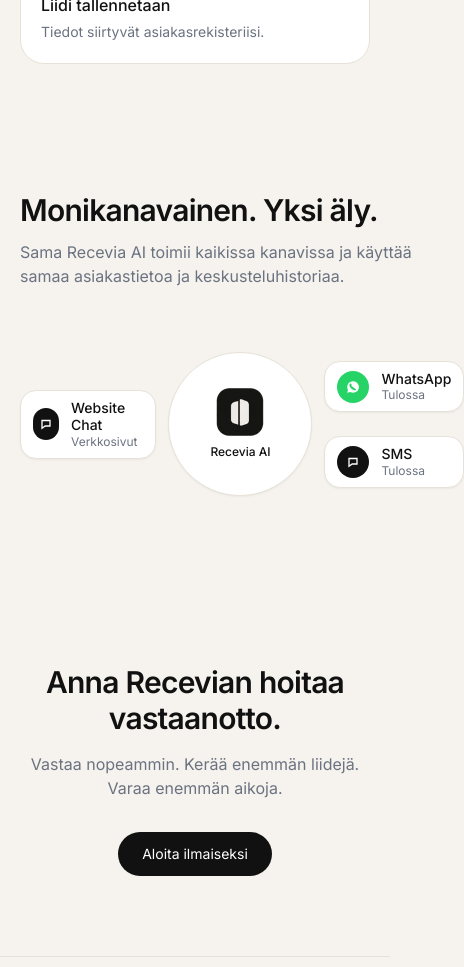
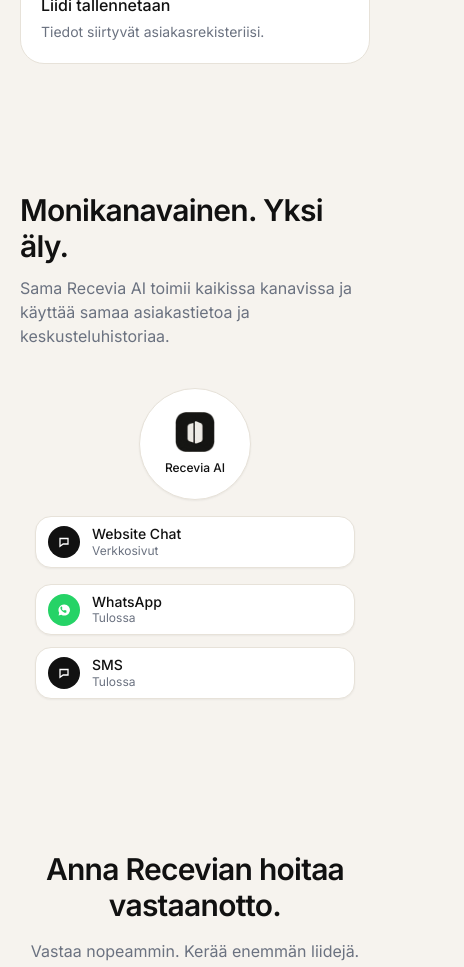
Before and after one commit to miromnb-coder/Recevia, a Next.js app: page / in a window 390 px wide. Shown: the part 4280-5247 px from the top of the page, 464 px wide, since content can reach past the window. Built offline with nearby package versions, Linux system fonts and the light colour scheme.

Commit message:
fix(landing): stack channel diagram on mobile so cards fit

```diff
--- a/app/page.tsx
+++ b/app/page.tsx
@@ -1,4 +1,5 @@
 import Link from "next/link";
+import type { ReactNode } from "react";
 import { Mark } from "@/components/brand";
 
 export default function HomePage() {
@@ -122,8 +123,8 @@
           </div>
         </section>
 
-        <section className="mx-auto max-w-6xl px-5 py-16 md:py-20">
-          <div className="grid items-center gap-10 md:grid-cols-[0.9fr_1.1fr]">
+        <section className="mx-auto max-w-6xl overflow-hidden px-5 py-16 md:py-20">
+          <div className="grid items-center gap-8 md:grid-cols-[0.9fr_1.1fr] md:gap-10">
             <div>
               <h2 className="text-3xl font-semibold tracking-tight">Monikanavainen. Yksi äly.</h2>
               <p className="mt-3 max-w-md text-mute">
@@ -161,7 +162,7 @@
   n: string;
   title: string;
   text: string;
-  children: React.ReactNode;
+  children: ReactNode;
 }) {
   return (
     <div className="rounded-3xl border border-line bg-white p-5">
@@ -232,20 +233,17 @@
 
 function ChannelDiagram() {
   return (
-    <div className="relative mx-auto grid max-w-lg grid-cols-[1fr_auto_1fr] items-center gap-3 py-6">
-      <div className="flex justify-end">
-        <ChannelCard icon="web" title="Website Chat" sub="Verkkosivut" />
-      </div>
-      <div className="relative flex flex-col items-center">
-        <span className="pointer-events-none absolute right-full top-1/2 hidden h-px w-6 bg-line md:block" />
-        <span className="pointer-events-none absolute left-full top-[28%] hidden h-px w-6 bg-line md:block" />
-        <span className="pointer-events-none absolute left-full top-[72%] hidden h-px w-6 bg-line md:block" />
-        <div className="flex h-36 w-36 flex-col items-center justify-center rounded-full border border-line bg-white shadow-sm">
-          <Mark className="h-12 w-12" />
+    <div className="flex w-full flex-col items-center gap-4 py-2 md:grid md:max-w-lg md:grid-cols-[1fr_auto_1fr] md:items-center md:gap-3 md:py-6">
+      <div className="order-1 md:order-2">
+        <div className="flex h-28 w-28 flex-col items-center justify-center rounded-full border border-line bg-white shadow-sm md:h-36 md:w-36">
+          <Mark className="h-10 w-10 md:h-12 md:w-12" />
           <p className="mt-2 text-xs font-medium">Recevia AI</p>
         </div>
       </div>
-      <div className="flex flex-col gap-6">
+      <div className="order-2 w-full max-w-xs md:order-1 md:flex md:justify-end">
+        <ChannelCard icon="web" title="Website Chat" sub="Verkkosivut" />
+      </div>
+      <div className="order-3 flex w-full max-w-xs flex-col gap-3 md:gap-6">
         <ChannelCard icon="wa" title="WhatsApp" sub="Tulossa" />
         <ChannelCard icon="sms" title="SMS" sub="Tulossa" />
       </div>
@@ -263,11 +261,11 @@
   sub: string;
 }) {
   return (
-    <div className="inline-flex items-center gap-3 rounded-2xl border border-line bg-white px-3 py-2 shadow-sm">
-      <span className={`flex h-8 w-8 items-center justify-center rounded-full ${icon === "wa" ? "bg-[#25D366] text-white" : "bg-ink text-white"}`}>
+    <div className="flex w-full items-center gap-3 rounded-2xl border border-line bg-white px-3 py-2 shadow-sm md:w-auto">
+      <span className={`flex h-8 w-8 shrink-0 items-center justify-center rounded-full ${icon === "wa" ? "bg-[#25D366] text-white" : "bg-ink text-white"}`}>
         {icon === "wa" ? <WaGlyph /> : <BubbleGlyph />}
       </span>
-      <div>
+      <div className="min-w-0">
         <p className="text-sm font-medium leading-tight">{title}</p>
         <p className="text-xs text-mute">{sub}</p>
       </div>
@@ -286,7 +284,7 @@
 function WaGlyph() {
   return (
     <svg viewBox="0 0 16 16" className="h-4 w-4" fill="currentColor" aria-hidden>
-      <path d="M8 2.2a5.8 5.8 0 0 0-5 8.7L2.2 13.8l3-0.8A5.8 5.8 0 1 0 8 2.2Zm3.2 8.2c-.14.4-.8.76-1.12.8-.3.05-.66.07-1.07-.07-.25-.08-.57-.2-.98-.4-1.72-.82-2.84-2.7-2.93-2.83-.08-.13-.7-.93-.7-1.77 0-.84.44-1.25.6-1.42.16-.17.35-.21.46-.21h.34c.11 0 .25 0 .38.3.14.32.46 1.12.5 1.2.04.08.07.18 0 .28-.07.11-.1.18-.2.28-.1.1-.2.22-.29.3-.1.08-.2.17-..08.18.15.25.62 1.02 1.33 1.31.83.35 1.13.3 1.3.18.18-.13.4-.4.5-.53.11-.13.22-.11.37-.06.16.04 1 .47 1.17.56.17.08.28.13.32.2.04.08.04.44-.1.84Z" />
+      <path d="M8 2.4a5.6 5.6 0 0 0-4.8 8.4L2.6 13.4l2.7-.7A5.6 5.6 0 1 0 8 2.4Zm2.6 7.7c-.1.3-.7.6-1 .7-.3 0-.6 0-1-.1-.2 0-.5-.2-.9-.4-1.6-.8-2.6-2.5-2.7-2.6-.1-.1-.6-.8-.6-1.6 0-.8.4-1.1.5-1.3.2-.2.3-.2.4-.2h.3c.1 0 .2 0 .4.3l.4 1.1c0 .1 0 .2 0 .3l-.2.2-.3.3c-.1.1-.2.2-.1.3.1.2.6.9 1.2 1.2.8.3 1 .3 1.2.2.2-.1.4-.4.5-.5.1-.1.2-.1.3 0l1.1.5c.2.1.3.1.3.2.1.1 0 .4-.1.8Z" />
     </svg>
   );
 }
@@ -331,17 +329,10 @@
       </svg>
     );
   }
-  if (name === "reply" || name === "save") {
-    return (
-      <svg viewBox="0 0 24 24" className={cls} fill="none" aria-hidden>
-        <circle cx="12" cy="9" r="3" stroke="currentColor" strokeWidth="1.4" />
-        <path d="M6.5 18c.8-2.4 2.7-3.5 5.5-3.5s4.7 1.1 5.5 3.5" stroke="currentColor" strokeWidth="1.4" strokeLinecap="round" />
-      </svg>
-    );
-  }
   return (
     <svg viewBox="0 0 24 24" className={cls} fill="none" aria-hidden>
-      <circle cx="12" cy="12" r="7.5" stroke="currentColor" strokeWidth="1.4" />
+      <circle cx="12" cy="9" r="3" stroke="currentColor" strokeWidth="1.4" />
+      <path d="M6.5 18c.8-2.4 2.7-3.5 5.5-3.5s4.7 1.1 5.5 3.5" stroke="currentColor" strokeWidth="1.4" strokeLinecap="round" />
     </svg>
   );
 }
```
